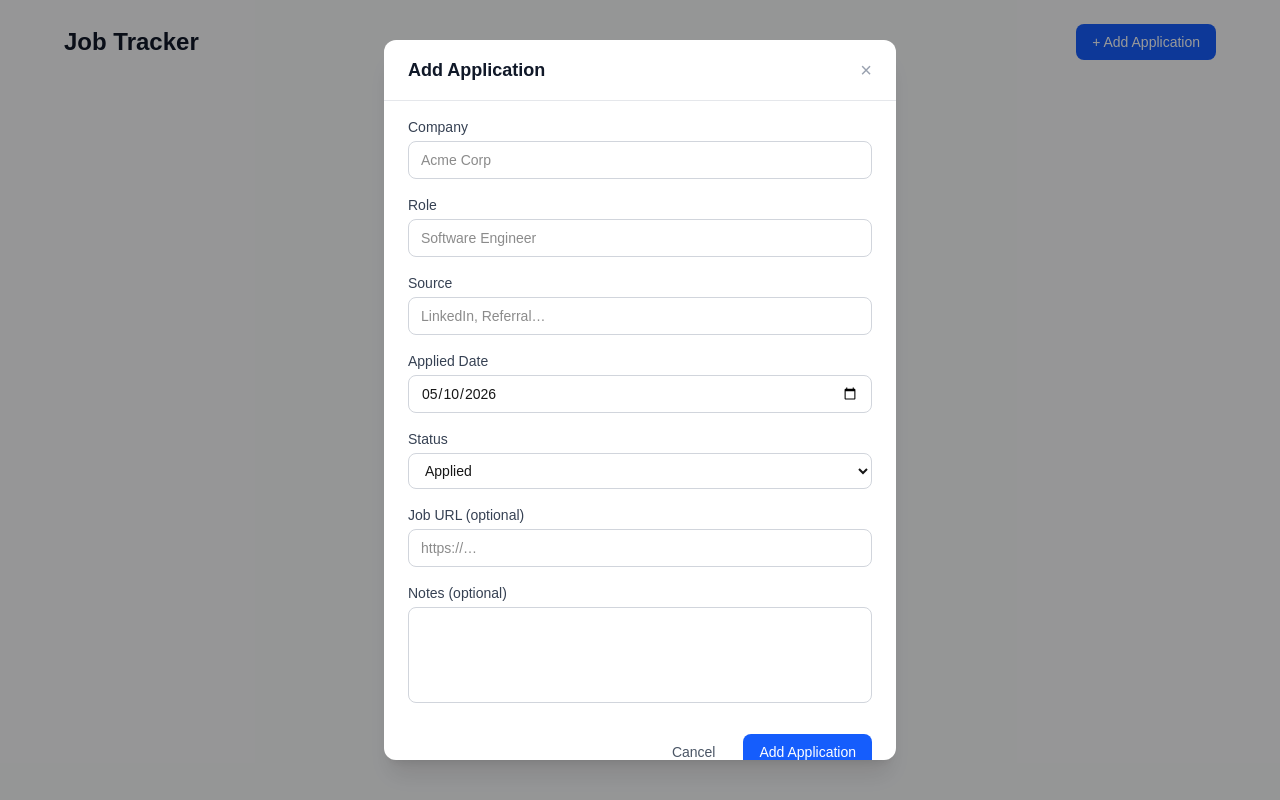
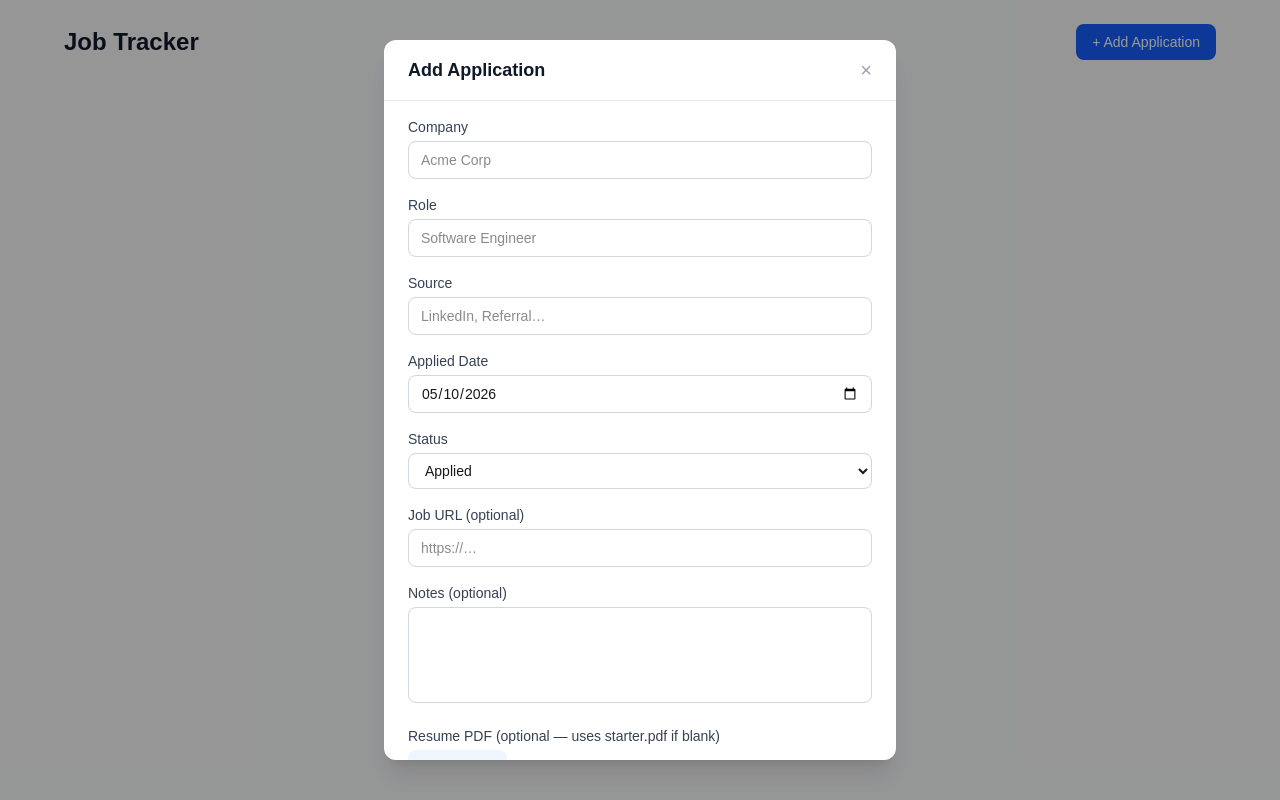
Before and after one commit to KrupeshVachhani/job-tracker, a Next.js app: page / in a window 1280 px wide. Both pictures are taken after a click on the button "+ Add Application". Built offline with nearby package versions, Linux system fonts and the light colour scheme.

Commit message:
feat(phase-3): integrate resume upload with auto-fallback to starter

```diff
--- a/components/ApplicationModal.tsx
+++ b/components/ApplicationModal.tsx
@@ -1,6 +1,6 @@
 'use client';
 
-import { useEffect } from 'react';
+import { useEffect, useState } from 'react';
 import { useForm } from 'react-hook-form';
 import { zodResolver } from '@hookform/resolvers/zod';
 import { z } from 'zod';
@@ -15,7 +15,6 @@ const schema = z.object({
   status: z.enum(['Applied', 'Interview', 'Rejected', 'Offer', 'Withdrawn']),
   jobUrl: z.string().optional(),
   notes: z.string().optional(),
-  resumeFile: z.string().optional(),
 });
 
 type FormValues = z.infer<typeof schema>;
@@ -28,6 +27,7 @@ interface Props {
 
 export default function ApplicationModal({ initial, onClose, onSaved }: Props) {
   const isEdit = Boolean(initial);
+  const [selectedFile, setSelectedFile] = useState<File | null>(null);
 
   const {
     register,
@@ -44,7 +44,6 @@ export default function ApplicationModal({ initial, onClose, onSaved }: Props) {
       status: 'Applied',
       jobUrl: '',
       notes: '',
-      resumeFile: '',
     },
   });
 
@@ -58,19 +57,33 @@ export default function ApplicationModal({ initial, onClose, onSaved }: Props) {
         status: initial.status,
         jobUrl: initial.jobUrl ?? '',
         notes: initial.notes ?? '',
-        resumeFile: initial.resumeFile,
       });
     }
   }, [initial, reset]);
 
-  async function onSubmit(values: FormValues) {
+  async function handleFormSubmit(values: FormValues) {
+    let resumeFile: string | undefined;
+
+    if (selectedFile) {
+      const fd = new FormData();
+      fd.append('file', selectedFile);
+      const uploadRes = await fetch('/api/resumes/upload', { method: 'POST', body: fd });
+      if (!uploadRes.ok) {
+        const err = await uploadRes.json();
+        toast.error(err.error ?? 'Resume upload failed');
+        return;
+      }
+      const data = await uploadRes.json();
+      resumeFile = data.filename;
+    }
+
     const url = isEdit ? `/api/applications/${initial!.id}` : '/api/applications';
     const method = isEdit ? 'PUT' : 'POST';
 
     const res = await fetch(url, {
       method,
       headers: { 'Content-Type': 'application/json' },
-      body: JSON.stringify(values),
+      body: JSON.stringify({ ...values, resumeFile }),
     });
 
     if (!res.ok) {
@@ -92,7 +105,7 @@ export default function ApplicationModal({ initial, onClose, onSaved }: Props) {
           <button onClick={onClose} className="text-gray-400 hover:text-gray-600 text-xl leading-none">&times;</button>
         </div>
 
-        <form onSubmit={handleSubmit(onSubmit)} className="px-6 py-4 space-y-4">
+        <form onSubmit={handleSubmit(handleFormSubmit)} className="px-6 py-4 space-y-4">
           <Field label="Company" error={errors.company?.message}>
             <input {...register('company')} className={input} placeholder="Acme Corp" />
           </Field>
@@ -117,6 +130,19 @@ export default function ApplicationModal({ initial, onClose, onSaved }: Props) {
           </Field>
           <Field label="Notes (optional)">
             <textarea {...register('notes')} className={`${input} h-24 resize-none`} />
+          </Field>
+          <Field label="Resume PDF (optional — uses starter.pdf if blank)">
+            <input
+              type="file"
+              accept="application/pdf"
+              onChange={(e) => setSelectedFile(e.target.files?.[0] ?? null)}
+              className="text-sm text-gray-600 file:mr-3 file:py-1.5 file:px-3 file:rounded-lg file:border-0 file:text-sm file:font-medium file:bg-blue-50 file:text-blue-700 hover:file:bg-blue-100"
+            />
+            {isEdit && initial && (
+              <p className="text-xs text-gray-400 mt-1">
+                Current: {initial.isStarterResume ? 'starter.pdf' : initial.resumeFile}
+              </p>
+            )}
           </Field>
 
           <div className="flex justify-end gap-3 pt-2">
```
